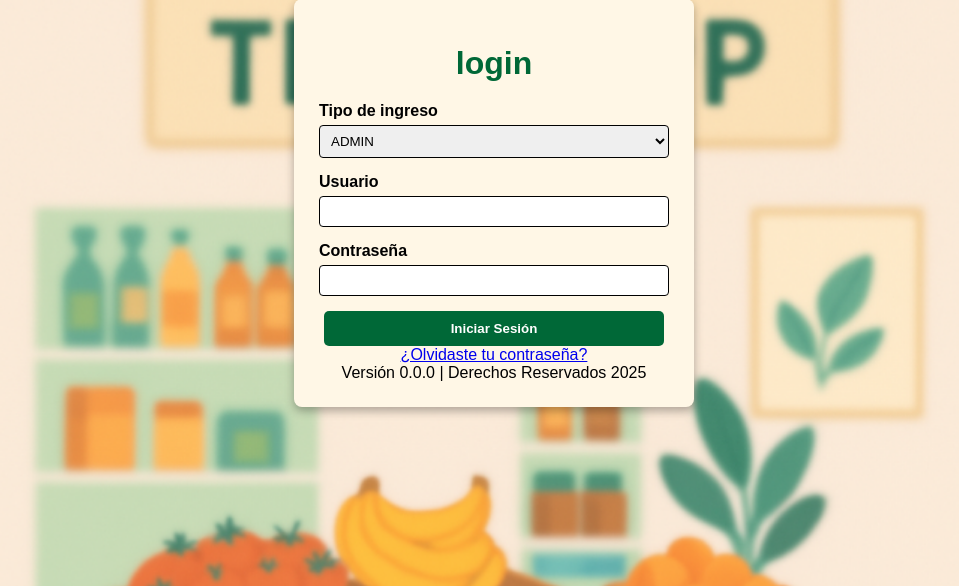
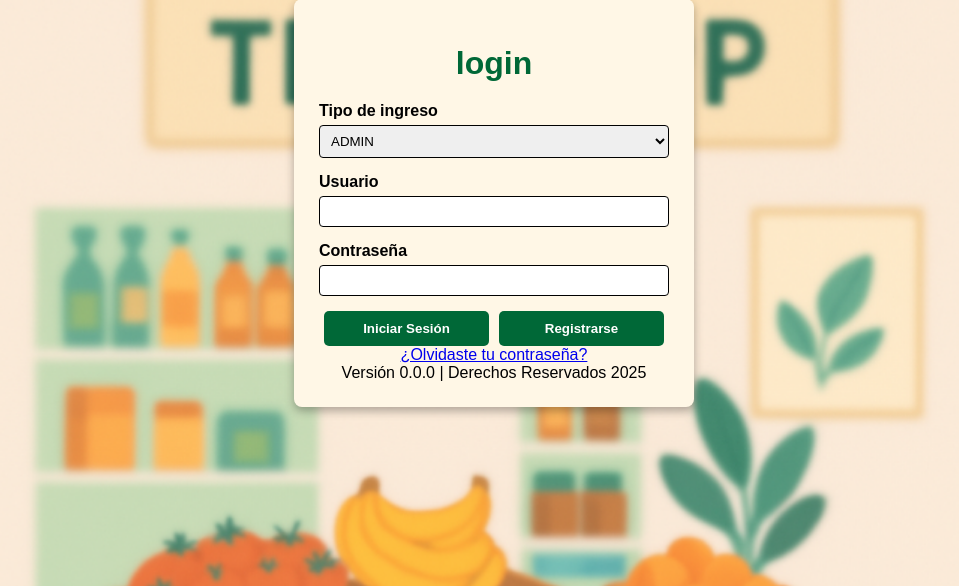
Before and after one commit to dinamisoft/tiendaAPP, a Python web app: template tiendapp/app/templates/login.html in a window 1280 px wide. Shown: the part 61-647 px from the top of the page, without its empty margins (146-1105 px from the left). Run offline with Jinja, Linux system fonts and the light colour scheme; the template is opened without the code that fills it, so the values that code supplies are empty.

Commit message:
login.html

```diff
--- a/tiendapp/app/templates/login.html
+++ b/tiendapp/app/templates/login.html
@@ -39,6 +39,7 @@
 
         <div class="btn-container">
           <button type="submit" onclick="loginSinBD(event)">Iniciar Sesión</button>
+          <button type="button" onclick="window.location.href='registro.html'">Registrarse</button>
           <script>
           function loginSinBD(e) {
             e.preventDefault();
```
